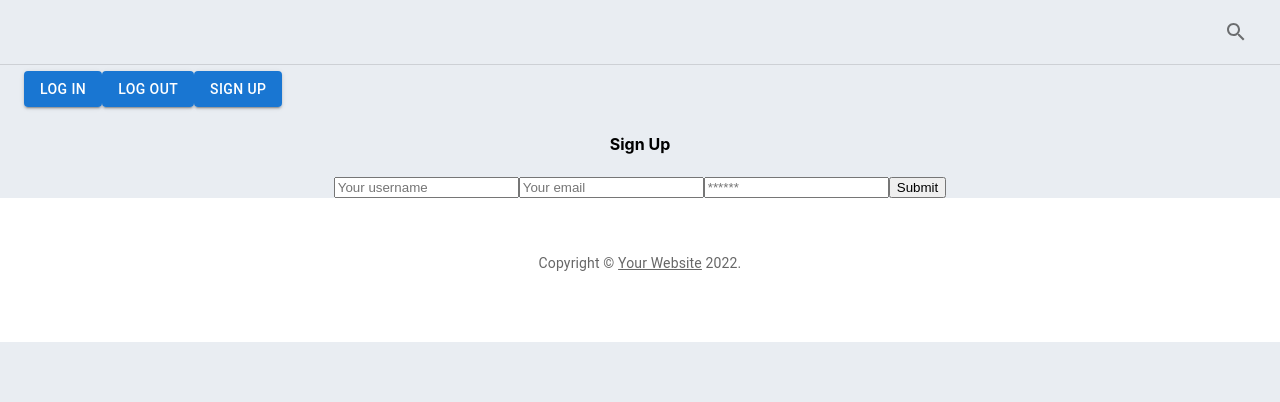
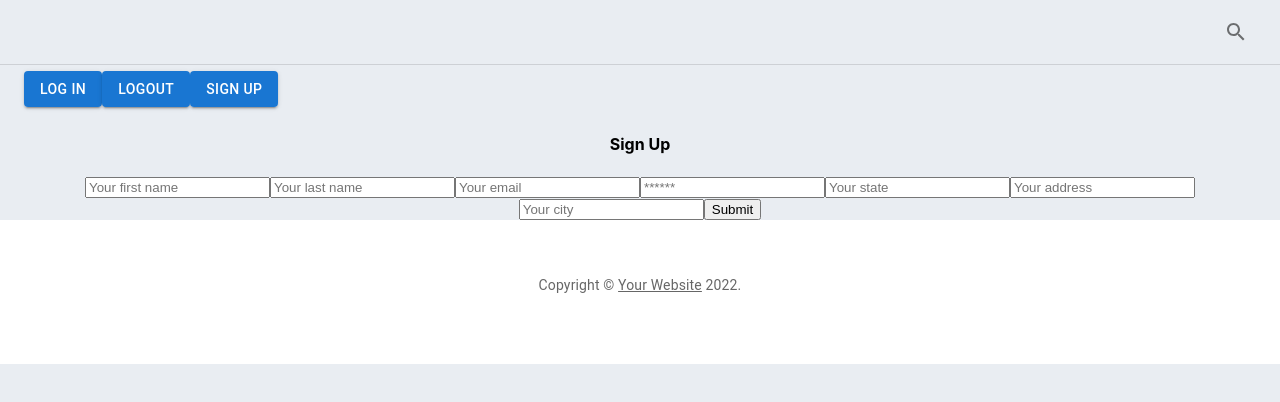
Before and after one commit to BenjaminMWhite/WhoRepsME, a React (Create React App) app in the folder 00state/: page /signUp in a window 1280 px wide. Shown: the top 402 px of the page. Built offline with nearby package versions, Linux system fonts and the light colour scheme.

Commit message:
help from rachel work

```diff
--- a/00state/src/components/Navigation.js
+++ b/00state/src/components/Navigation.js
@@ -1,15 +1,14 @@
 import { Nav } from 'react-bootstrap'
 import BasicButtons from './LoginBtn'
 import Auth  from '../utils/auth'
-import auth from '../utils/auth'
+import { Button } from '@mui/material'
 function Navigation(props) {
     const logIn = 'Log In'
-    const logOut = 'Log Out'
     const signUp = 'Sign Up'
     return(
     <Nav>
     <BasicButtons name={logIn} location='/login' />
-    <BasicButtons name={logOut} onClick={Auth.logout} location= '#' />
+    <Button variant="contained" onClick={Auth.logout} location= '#' >LogOut</Button>
     <BasicButtons name={signUp} location = '/signUp'/>
     </Nav>
     )
--- a/00state/src/components/Signup.js
+++ b/00state/src/components/Signup.js
@@ -1,45 +1,40 @@
 import React, { useState } from 'react';
 import { Link } from 'react-router-dom';
-
 import { useMutation } from '@apollo/client';
 import { ADD_PROFILE } from '../utils/mutations';
-
 import Auth from '../utils/auth';
-
 const Signup = () => {
   const [formState, setFormState] = useState({
-    name: '',
+    firstName: '',
+    lastName: '',
     email: '',
+    state: '',
+    address: '',
+    city: '',
     password: '',
   });
   const [addProfile, { error, data }] = useMutation(ADD_PROFILE);
-
   // update state based on form input changes
   const handleChange = (event) => {
     const { name, value } = event.target;
-
     setFormState({
       ...formState,
       [name]: value,
     });
   };
-
   // submit form
   const handleFormSubmit = async (event) => {
     event.preventDefault();
     console.log(formState);
-
     try {
       const { data } = await addProfile({
         variables: { ...formState },
       });
-
       Auth.login(data.addProfile.token);
     } catch (e) {
       console.error(e);
     }
   };
-
   return (
     <main className="flex-row justify-center mb-4">
       <div className="col-12 col-lg-10">
@@ -55,8 +50,16 @@ const Signup = () => {
               <form onSubmit={handleFormSubmit}>
                 <input
                   className="form-input"
-                  placeholder="Your username"
-                  name="name"
+                  placeholder="Your first name"
+                  name="firstName"
+                  type="text"
+                  value={formState.name}
+                  onChange={handleChange}
+                />
+                <input
+                  className="form-input"
+                  placeholder="Your last name"
+                  name="lastName"
                   type="text"
                   value={formState.name}
                   onChange={handleChange}
@@ -77,6 +80,30 @@ const Signup = () => {
                   value={formState.password}
                   onChange={handleChange}
                 />
+                <input
+                  className="form-input"
+                  placeholder="Your state"
+                  name="state"
+                  type="text"
+                  value={formState.state}
+                  onChange={handleChange}
+                />
+                <input
+                  className="form-input"
+                  placeholder="Your address"
+                  name="address"
+                  type="text"
+                  value={formState.address}
+                  onChange={handleChange}
+                />
+                <input
+                  className="form-input"
+                  placeholder="Your city"
+                  name="city"
+                  type="text"
+                  value={formState.city}
+                  onChange={handleChange}
+                />
                 <button
                   className="btn btn-block btn-info"
                   style={{ cursor: 'pointer' }}
@@ -86,7 +113,6 @@ const Signup = () => {
                 </button>
               </form>
             )}
-
             {error && (
               <div className="my-3 p-3 bg-danger text-white">
                 {error.message}
@@ -98,5 +124,4 @@ const Signup = () => {
     </main>
   );
 };
-
 export default Signup;
--- a/00state/src/utils/mutations.js
+++ b/00state/src/utils/mutations.js
@@ -1,26 +1,31 @@
 import { gql } from '@apollo/client';
-
 export const ADD_PROFILE = gql`
-  mutation addProfile($name: String!, $email: String!, $password: String!) {
-    addProfile(name: $name, email: $email, password: $password) {
-      token
-      profile {
-        _id
-        name
-      }
+mutation AddProfile($firstName: String!, $lastName: String!, $email: String!, $password: String!, $state: String!, $city: String!, $address: String!) {
+  addProfile(firstName: $firstName, lastName: $lastName, email: $email, password: $password, state: $state, city: $city, address: $address) {
+    token
+    user {
+      id
+      firstName
+      lastName
+      email
+      state
+      city
+      address
     }
   }
-`;
-
-
-
+}`;
 export const LOGIN_USER = gql`
-  mutation login($email: String!, $password: String!) {
-    login(email: $email, password: $password) {
-      token
-      profile {
-        _id
-        name
-      }
+mutation Login($email: String!, $password: String!) {
+  login(email: $email, password: $password) {
+    token
+    user {
+      id
+      firstName
+      lastName
+      email
+      state
+      city
+      address
     }
-  }`
+  }
+}`
```
